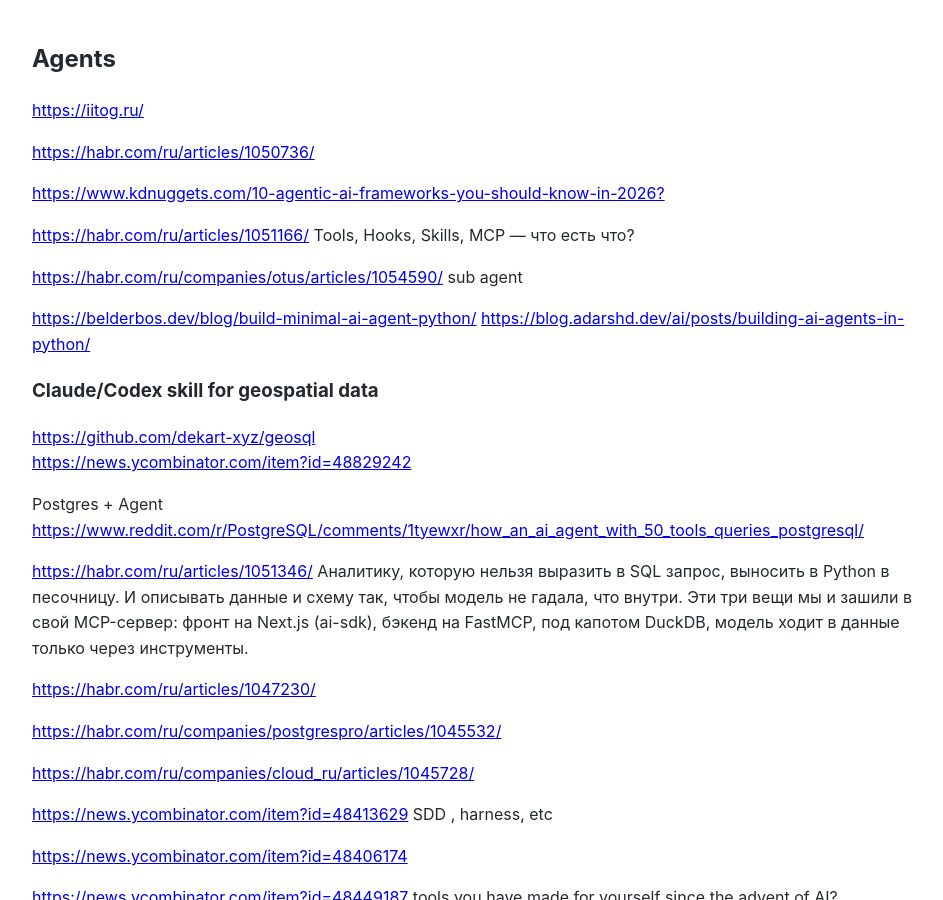
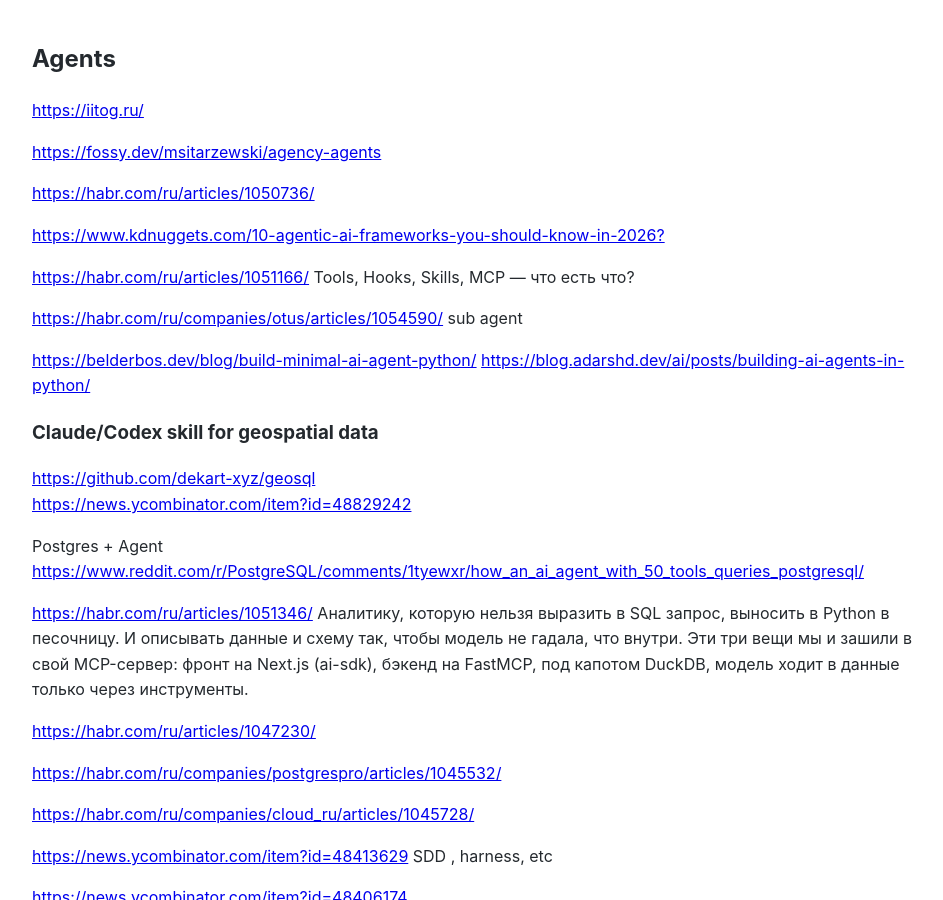
Before and after one commit to Michael-Lubinsky/michael-lubinsky.github.com, a Jekyll site: the page built from ml/agent.md, in a window 1280 px wide and 900 px high. Shown: the whole window, without its empty margins (158-1101 px from the left). Built offline with Jekyll 4.4.1, drawn with Linux system fonts in a browser that asks for light colours; our own code applies the rules of GitHub Pages for plain Markdown files.

Commit message:
Update agent.md

```diff
--- a/ml/agent.md
+++ b/ml/agent.md
@@ -1,6 +1,8 @@
 ## Agents
 
 <https://iitog.ru/>
+
+<https://fossy.dev/msitarzewski/agency-agents>
 
 <https://habr.com/ru/articles/1050736/>
 
```
